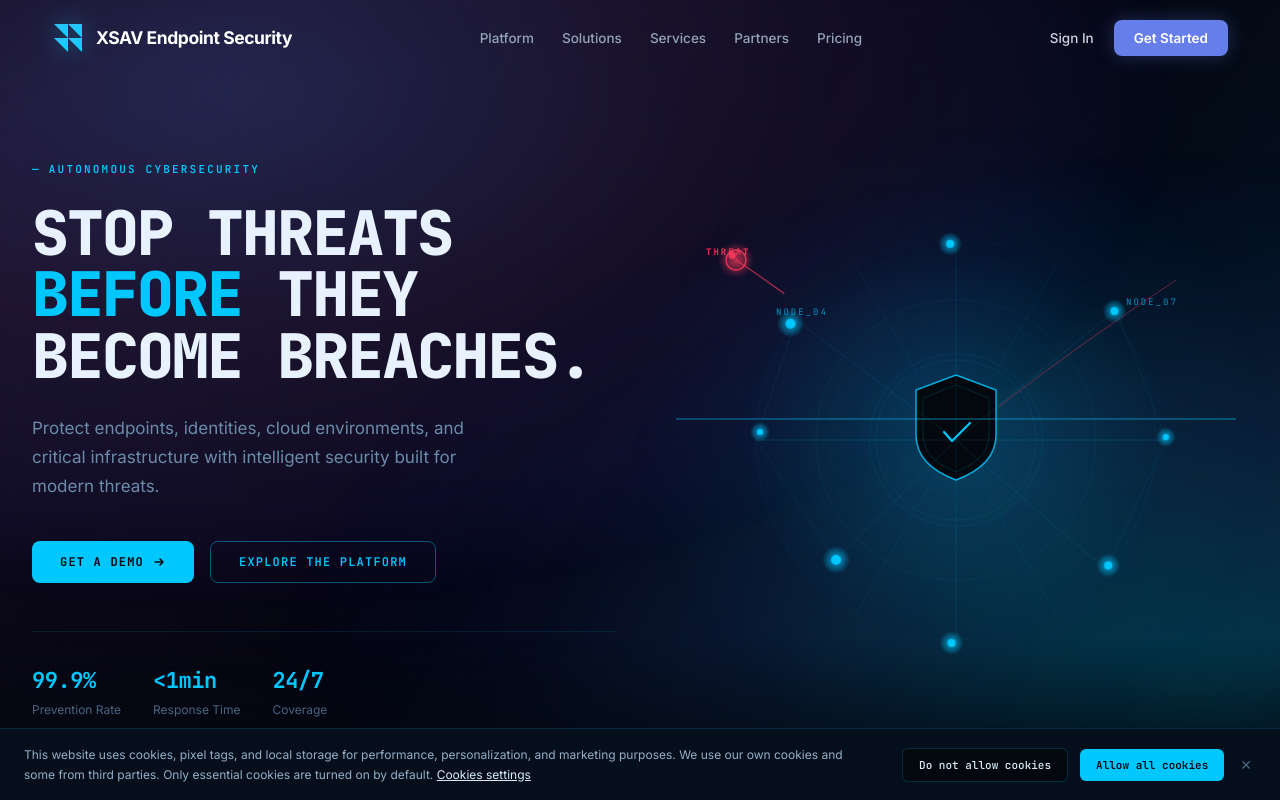
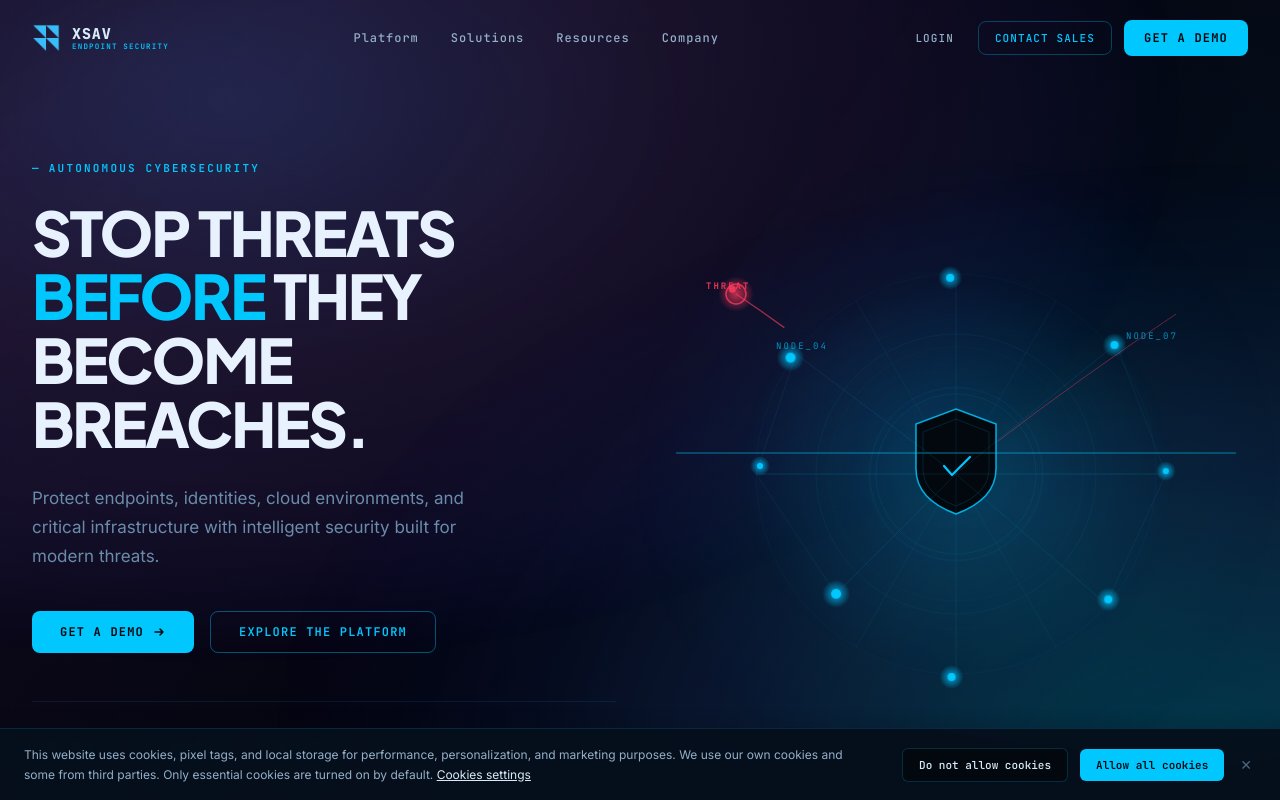
Before and after one commit to jayesh677/landing_3, a React (Vite) app: page / in a window 1280 px wide. Shown: the top 800 px of the page. Built offline with nearby package versions, Linux system fonts and the light colour scheme.

Commit message:
Update typography to Plus Jakarta Sans and tighten word spacing in hero heading

```diff
--- a/index.html
+++ b/index.html
@@ -10,7 +10,7 @@
     <!-- Fonts -->
     <link rel="preconnect" href="https://fonts.googleapis.com">
     <link rel="preconnect" href="https://fonts.gstatic.com" crossorigin>
-    <link href="https://fonts.googleapis.com/css2?family=Inter:wght@300;400;500;600;700&family=JetBrains+Mono:wght@300;400;500;600;700;800&display=swap" rel="stylesheet">
+    <link href="https://fonts.googleapis.com/css2?family=Inter:wght@300;400;500;600;700&family=JetBrains+Mono:wght@300;400;500;600;700;800&family=Plus+Jakarta+Sans:ital,wght@0,400;0,500;0,600;0,700;0,800;1,400;1,600&display=swap" rel="stylesheet">
   </head>
   <body>
     <div id="root"></div>
--- a/src/components/AdvantageSection.jsx
+++ b/src/components/AdvantageSection.jsx
@@ -9,7 +9,7 @@ export default function AdvantageSection() {
           <div className="eyebrow mb-5">
             <span>—</span> Our Advantage
           </div>
-          <h2 className="text-[clamp(26px,3vw,46px)] font-extrabold leading-[1.1] tracking-[-0.03em] text-[#e8f2ff] font-mono">
+          <h2 className="text-[clamp(26px,3vw,46px)] font-extrabold leading-[1.1] tracking-[-0.035em] text-[#e8f2ff] font-display">
             SECURITY THAT THINKS.<br />
             <span className="text-[#00c8ff]">SECURITY THAT ACTS.</span>
           </h2>
--- a/src/components/CtaSection.jsx
+++ b/src/components/CtaSection.jsx
@@ -61,7 +61,7 @@ export default function CtaSection({ onOpenDemo, onOpenContact }) {
           <span>—</span> Get Started
         </div>
 
-        <h2 className="text-[clamp(34px,4.8vw,68px)] font-extrabold leading-[0.95] tracking-[-0.04em] text-[#e8f2ff] mb-8 font-mono">
+        <h2 className="text-[clamp(34px,4.8vw,68px)] font-extrabold leading-[0.95] tracking-[-0.04em] text-[#e8f2ff] mb-8 font-display">
           SECURE<br />
           <span className="text-[#00c8ff]">WHAT'S</span><br />
           NEXT.
--- a/src/components/HeroSection.jsx
+++ b/src/components/HeroSection.jsx
@@ -100,7 +100,7 @@ export default function HeroSection({ onOpenDemo, onExplorePlatform }) {
             <span className="text-[#00c8ff]">—</span> AUTONOMOUS CYBERSECURITY
           </div>
 
-          <h1 className="text-[clamp(36px,4.8vw,66px)] font-extrabold leading-[1] tracking-[-0.03em] text-[#e8f2ff] mb-7 font-mono">
+          <h1 className="text-[clamp(36px,4.8vw,66px)] font-extrabold leading-[1.04] tracking-[-0.035em] text-[#e8f2ff] mb-7 font-display">
             STOP THREATS<br />
             <span className="text-[#00c8ff]">BEFORE</span> THEY<br />
             BECOME BREACHES.
--- a/src/components/IntelligenceSection.jsx
+++ b/src/components/IntelligenceSection.jsx
@@ -43,7 +43,7 @@ export default function IntelligenceSection({ onSelectArticle }) {
             <div className="eyebrow mb-5">
               <span>—</span> Intelligence
             </div>
-            <h2 className="text-[clamp(24px,2.6vw,42px)] font-extrabold tracking-[-0.03em] text-[#e8f2ff] font-mono">
+            <h2 className="text-[clamp(24px,2.6vw,42px)] font-extrabold tracking-[-0.035em] text-[#e8f2ff] font-display">
               STAY AHEAD<br />
               OF THE THREAT.
             </h2>
--- a/src/components/LiveConsoleSection.jsx
+++ b/src/components/LiveConsoleSection.jsx
@@ -222,7 +222,7 @@ export default function LiveConsoleSection({ onOpenDemo }) {
             </div>
 
             {/* Dominant Headline (Left-aligned typography) */}
-            <h2 className="text-[clamp(28px,3.2vw,48px)] font-extrabold leading-[1.06] tracking-[-0.03em] text-[#e8f2ff] font-mono mb-6 text-left">
+            <h2 className="text-[clamp(28px,3.2vw,48px)] font-extrabold leading-[1.06] tracking-[-0.035em] text-[#e8f2ff] font-display mb-6 text-left">
               INTELLIGENCE<br />
               <span className="text-[#4a6580] font-light">AT EVERY</span><br />
               LAYER.
--- a/src/components/MetricsSection.jsx
+++ b/src/components/MetricsSection.jsx
@@ -42,7 +42,7 @@ export default function MetricsSection() {
           <div className="eyebrow mb-5">
             <span>—</span> By the Numbers
           </div>
-          <h2 className="text-[clamp(24px,2.6vw,42px)] font-extrabold tracking-[-0.03em] text-[#e8f2ff] font-mono">
+          <h2 className="text-[clamp(24px,2.6vw,42px)] font-extrabold tracking-[-0.035em] text-[#e8f2ff] font-display">
             PROVEN IN THE REAL WORLD.
           </h2>
         </div>
--- a/src/components/Navbar.jsx
+++ b/src/components/Navbar.jsx
@@ -1,163 +1,134 @@
 import React, { useState, useEffect } from 'react';
 
 export default function Navbar({ onOpenDemo, onOpenContact }) {
-  const [isScrolled, setIsScrolled] = useState(false);
+  const [scrolled, setScrolled] = useState(false);
   const [mobileMenuOpen, setMobileMenuOpen] = useState(false);
 
   useEffect(() => {
     const handleScroll = () => {
-      if (window.scrollY > 30) {
-        setIsScrolled(true);
-      } else {
-        setIsScrolled(false);
-      }
+      setScrolled(window.scrollY > 20);
     };
-    window.addEventListener('scroll', handleScroll, { passive: true });
+    window.addEventListener('scroll', handleScroll);
     return () => window.removeEventListener('scroll', handleScroll);
   }, []);
 
   const navLinks = [
-    { label: 'Platform', href: '#platform' },
-    { label: 'Solutions', href: '#threat-response' },
-    { label: 'Services', href: '#advantage' },
-    { label: 'Partners', href: '#metrics' },
-    { label: 'Pricing', href: '#intelligence' },
+    { name: 'Platform', href: '#platform' },
+    { name: 'Solutions', href: '#threat-response' },
+    { name: 'Resources', href: '#intelligence' },
+    { name: 'Company', href: '#advantage' },
   ];
 
   return (
-    <header
-      className={`fixed top-0 left-0 right-0 z-50 transition-all duration-300 ${
-        isScrolled
-          ? 'bg-[#050510]/85 backdrop-blur-md border-b border-white/[0.06] py-3.5'
-          : 'bg-transparent py-5'
-      }`}
+    <nav
+      className="fixed top-0 left-0 right-0 z-50 transition-all duration-500"
+      style={{
+        background: scrolled ? 'rgba(3, 8, 15, 0.85)' : 'transparent',
+        backdropFilter: scrolled ? 'blur(16px)' : 'none',
+        WebkitBackdropFilter: scrolled ? 'blur(16px)' : 'none',
+        borderBottom: scrolled ? '1px solid rgba(0, 200, 255, 0.12)' : '1px solid transparent',
+        padding: scrolled ? '14px 0' : '20px 0',
+      }}
     >
-      <div className="max-w-[1240px] mx-auto px-4 sm:px-6 lg:px-8">
-        <div className="flex items-center justify-between">
-
-          {/* Brand Logo (XSAV Endpoint Security) */}
-          <a href="#" className="flex items-center space-x-3 group cursor-pointer focus:outline-none">
-            <div className="relative flex h-8 w-8 items-center justify-center transition-transform group-hover:scale-105">
-              <svg
-                viewBox="0 0 100 100"
-                fill="none"
-                xmlns="http://www.w3.org/2000/svg"
-                className="h-7 w-7 drop-shadow-[0_0_12px_rgba(0,212,255,0.4)]"
-              >
-                <defs>
-                  <linearGradient id="xsav-nav-grad" x1="0%" y1="0%" x2="100%" y2="100%">
-                    <stop offset="0%" stopColor="#38bdf8" />
-                    <stop offset="100%" stopColor="#00d4ff" />
-                  </linearGradient>
-                </defs>
-                <polygon points="0,0 50,0 50,50" fill="url(#xsav-nav-grad)" />
-                <polygon points="50,0 100,0 100,50" fill="url(#xsav-nav-grad)" />
-                <polygon points="0,50 50,50 50,100" fill="url(#xsav-nav-grad)" />
-                <polygon points="50,50 100,50 100,100" fill="url(#xsav-nav-grad)" />
-              </svg>
-            </div>
-
-            <div className="flex items-center space-x-1.5">
-              <span className="text-[16.5px] sm:text-[17.5px] font-bold tracking-tight text-white font-body">
-                XSAV Endpoint Security
+      <div className="max-w-[1280px] mx-auto px-8 flex items-center justify-between">
+        {/* Logo */}
+        <a href="#" className="flex items-center gap-3 cursor-pointer group">
+          <img
+            src="/logo.png"
+            alt="XSAV Endpoint Security Logo"
+            className="w-7 h-7 object-contain transition-transform group-hover:scale-105"
+          />
+          <div className="flex flex-col">
+            <span style={{ fontFamily: 'var(--font-mono)', fontSize: '15px', fontWeight: 800, letterSpacing: '0.06em', color: '#d8eaf8', lineHeight: 1.1 }}>
+              XSAV
+            </span>
+            <span style={{ fontFamily: 'var(--font-mono)', fontSize: '7.5px', fontWeight: 600, letterSpacing: '0.16em', color: '#00c8ff', lineHeight: 1 }}>
+              ENDPOINT SECURITY
             </span>
           </div>
         </a>
 
-          {/* Desktop Center Navigation */}
-          <nav className="hidden md:flex items-center space-x-7">
-            {navLinks.map((item) => (
+        {/* Desktop Nav Links */}
+        <div className="hidden md:flex items-center gap-8">
+          {navLinks.map((link) => (
             <a
-                key={item.label}
-                href={item.href}
-                className="text-[13.5px] font-medium text-[#94A3B8] hover:text-white transition-colors duration-200"
+              key={link.name}
+              href={link.href}
+              className="relative group py-1 text-[12px] font-mono font-medium tracking-[0.08em] text-[#94afc8] hover:text-[#d8eaf8] transition-colors"
             >
-                {item.label}
+              {link.name}
+              <span className="absolute bottom-0 left-0 w-0 h-[1px] bg-[#00c8ff] transition-all duration-300 group-hover:w-full" />
             </a>
           ))}
-          </nav>
+        </div>
 
-          {/* Right Action Items */}
-          <div className="hidden md:flex items-center space-x-5">
+        {/* Desktop CTA Buttons */}
+        <div className="hidden md:flex items-center gap-3">
           <button
             onClick={onOpenContact}
-              className="text-[13.5px] font-medium text-[#CBD5E1] hover:text-white transition-colors cursor-pointer"
+            className="font-mono text-[11px] font-medium tracking-[0.1em] text-[#94afc8] hover:text-[#d8eaf8] uppercase px-3 py-2 transition-colors cursor-pointer rounded-[6px]"
           >
-              Sign In
+            Login
           </button>
-
+          <button
+            onClick={onOpenContact}
+            className="font-mono text-[11px] font-medium tracking-[0.1em] text-[#00c8ff] hover:text-[#33d4ff] hover:border-[#00c8ff] uppercase px-4 py-2 border border-[#00c8ff]/30 transition-all cursor-pointer hover:bg-[#00c8ff]/5 rounded-[8px]"
+          >
+            Contact Sales
+          </button>
           <button
             onClick={onOpenDemo}
-              className="relative inline-flex items-center justify-center rounded-lg bg-[#667eea] hover:bg-[#5a6fd6] px-5 py-2 text-[13.5px] font-semibold text-white shadow-[0_0_18px_rgba(102,126,234,0.3)] hover:shadow-[0_0_24px_rgba(102,126,234,0.5)] transition-all duration-200 cursor-pointer"
+            className="cyber-btn-primary text-[11px] !py-[9px] !px-5"
           >
-              Get Started
+            Get a Demo
           </button>
         </div>
 
-          {/* Mobile Hamburger Toggle */}
-          <div className="flex md:hidden items-center space-x-3">
-            <button
-              onClick={onOpenDemo}
-              className="rounded-lg bg-[#667eea] hover:bg-[#5a6fd6] px-3.5 py-1.5 text-xs font-semibold text-white shadow-sm cursor-pointer"
-            >
-              Get Started
-            </button>
+        {/* Mobile Menu Button */}
         <button
           onClick={() => setMobileMenuOpen(!mobileMenuOpen)}
-              className="p-1.5 text-[#94A3B8] hover:text-white focus:outline-none cursor-pointer"
-              aria-label="Toggle Navigation Menu"
+          className="md:hidden p-2 text-[#00c8ff] cursor-pointer rounded-[6px]"
+          aria-label="Toggle menu"
         >
-              <svg width="24" height="24" viewBox="0 0 24 24" fill="none" stroke="currentColor" strokeWidth="2" strokeLinecap="round" strokeLinejoin="round">
+          <svg width="22" height="22" viewBox="0 0 22 22" fill="none">
             {mobileMenuOpen ? (
-                  <path d="M18 6L6 18M6 6l12 12" />
+              <path d="M4 4L18 18M18 4L4 18" stroke="currentColor" strokeWidth="1.5" strokeLinecap="round" />
             ) : (
-                  <path d="M4 6h16M4 12h16M4 18h16" />
+              <path d="M3 6h16 M3 11h16 M3 16h16" stroke="currentColor" strokeWidth="1.5" strokeLinecap="round" />
             )}
           </svg>
         </button>
       </div>
 
-        </div>
-      </div>
-
-      {/* Mobile Drawer Menu */}
+      {/* Mobile Drawer */}
       {mobileMenuOpen && (
-        <div className="md:hidden border-b border-white/[0.08] bg-[#050510]/98 backdrop-blur-2xl overflow-hidden animate-fade-up">
-          <div className="px-5 py-6 space-y-4">
-            {navLinks.map((item) => (
+        <div className="md:hidden bg-[#03080f]/95 backdrop-blur-xl border-b border-[#00c8ff]/20 px-8 py-6 flex flex-col gap-4 animate-fade-up rounded-b-[14px]">
+          {navLinks.map((link) => (
             <a
-                key={item.label}
-                href={item.href}
+              key={link.name}
+              href={link.href}
               onClick={() => setMobileMenuOpen(false)}
-                className="block text-sm font-medium text-[#CBD5E1] hover:text-white py-1.5"
+              className="font-mono text-sm tracking-wider text-[#94afc8] hover:text-[#00c8ff] py-2 border-b border-[#00c8ff]/10"
             >
-                {item.label}
+              {link.name}
             </a>
           ))}
-
-            <div className="pt-4 border-t border-white/[0.08] space-y-3">
+          <div className="flex flex-col gap-3 pt-4">
             <button
-                onClick={() => {
-                  setMobileMenuOpen(false);
-                  onOpenContact();
-                }}
-                className="w-full text-center text-sm font-medium text-[#CBD5E1] py-2 cursor-pointer hover:text-white"
+              onClick={() => { setMobileMenuOpen(false); onOpenContact(); }}
+              className="w-full font-mono text-xs uppercase py-3 border border-[#00c8ff]/30 text-[#00c8ff] rounded-[8px]"
             >
-                Sign In
+              Contact Sales
             </button>
             <button
-                onClick={() => {
-                  setMobileMenuOpen(false);
-                  onOpenDemo();
-                }}
-                className="w-full rounded-lg bg-[#667eea] hover:bg-[#5a6fd6] py-2.5 text-sm font-semibold text-white shadow-sm cursor-pointer"
+              onClick={() => { setMobileMenuOpen(false); onOpenDemo(); }}
+              className="cyber-btn-primary w-full justify-center text-xs py-3"
             >
-                Get Started
+              Get a Demo
             </button>
           </div>
         </div>
-        </div>
       )}
-    </header>
+    </nav>
   );
 }
--- a/src/components/PlatformSection.jsx
+++ b/src/components/PlatformSection.jsx
@@ -109,7 +109,7 @@ export default function PlatformSection({ onSelectModule }) {
               </div>
 
               {/* Large Headline */}
-              <h2 className="text-[clamp(30px,3.5vw,52px)] font-extrabold leading-[1.02] tracking-[-0.03em] text-[#e8f2ff] font-mono mb-6">
+              <h2 className="text-[clamp(30px,3.5vw,52px)] font-extrabold leading-[1.04] tracking-[-0.035em] text-[#e8f2ff] font-display mb-6">
                 ONE PLATFORM.<br />
                 <span className="text-[#00c8ff]">COMPLETE</span><br />
                 VISIBILITY.
--- a/src/components/ThreatResponseSection.jsx
+++ b/src/components/ThreatResponseSection.jsx
@@ -109,7 +109,7 @@ export default function ThreatResponseSection({ onOpenDemo }) {
               <div className="eyebrow mb-4 flex items-center gap-2">
                 <span className="text-[#00c8ff]">—</span> Threat Response
               </div>
-              <h2 className="text-[clamp(28px,3.2vw,48px)] font-extrabold leading-[1.05] tracking-[-0.03em] text-[#e8f2ff] font-mono">
+              <h2 className="text-[clamp(28px,3.2vw,48px)] font-extrabold leading-[1.05] tracking-[-0.035em] text-[#e8f2ff] font-display">
                 THE THREAT MOVES FAST.<br />
                 <span className="text-[#4a6580] font-light">YOUR DEFENSE HAS TO</span><br />
                 MOVE FASTER.
--- a/src/index.css
+++ b/src/index.css
@@ -13,6 +13,7 @@
   --text: #d8eaf8;
   --muted: #4a6580;
   --border: rgba(0, 200, 255, 0.12);
+  --font-display: 'Plus Jakarta Sans', 'Inter', sans-serif;
   --font-mono: 'JetBrains Mono', monospace;
   --font-body: 'Inter', sans-serif;
 }
--- a/tailwind.config.js
+++ b/tailwind.config.js
@@ -23,6 +23,8 @@ export default {
         border: 'var(--border)',
       },
       fontFamily: {
+        display: ['"Plus Jakarta Sans"', 'Inter', 'system-ui', 'sans-serif'],
+        sans: ['"Plus Jakarta Sans"', 'Inter', 'system-ui', 'sans-serif'],
         mono: ['"JetBrains Mono"', 'monospace'],
         body: ['"Inter"', 'sans-serif'],
       },
```
Lines whose indentation alone changed are shown as unchanged.
